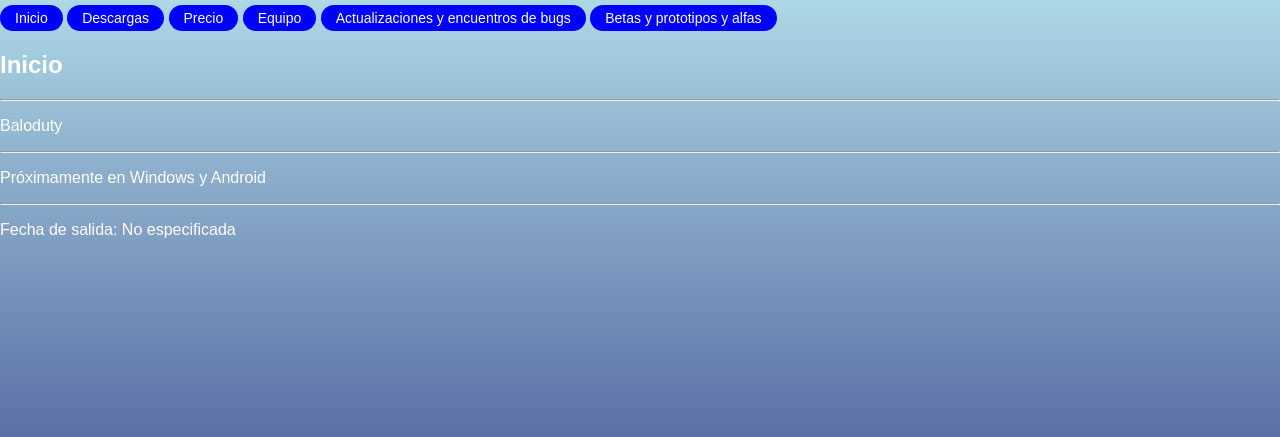
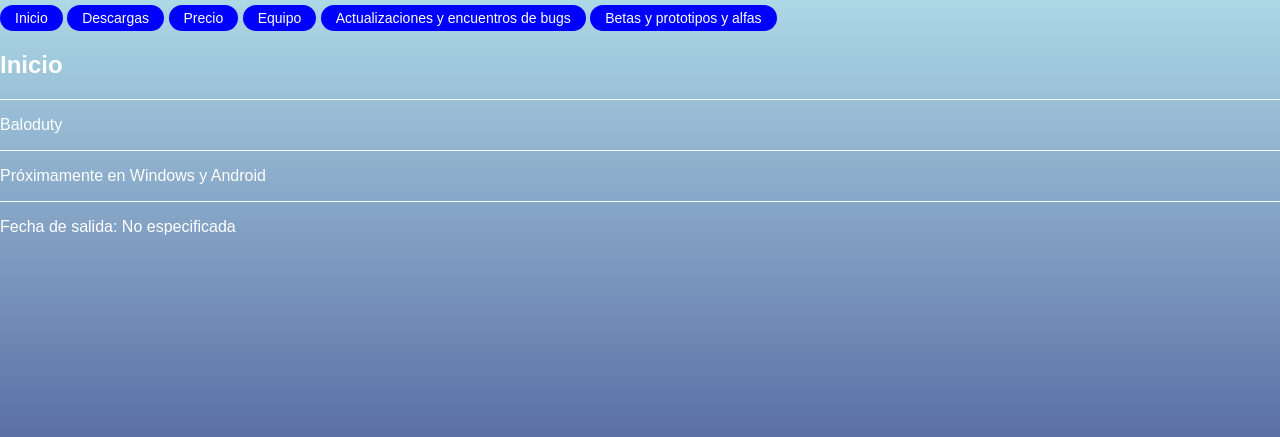
Before and after one commit to nicojuegacr716/baloduty, a PHP site: page / in a window 1280 px wide. Shown: the top 437 px of the page. Run offline with PHP 8.4, Linux system fonts and the light colour scheme.

Commit message:
Se hiso que los <hr> sean mas blancos o totalmente blancos

```diff
--- a/style.css
+++ b/style.css
@@ -36,3 +36,8 @@
     margin: 0 auto;
     overflow: hidden;
 }
+hr {
+    border: none;
+    height: 1px;
+    background-color: white;
+}
```
